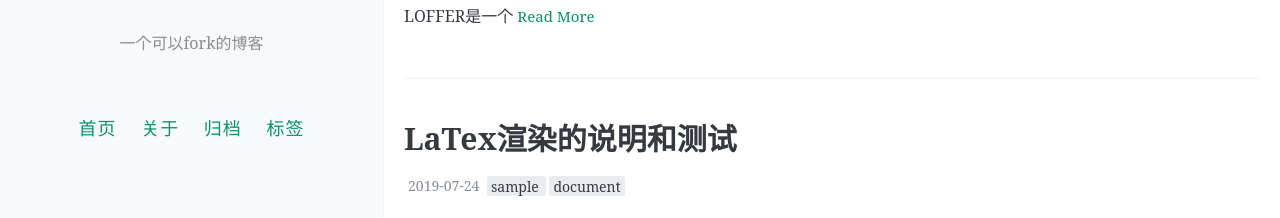
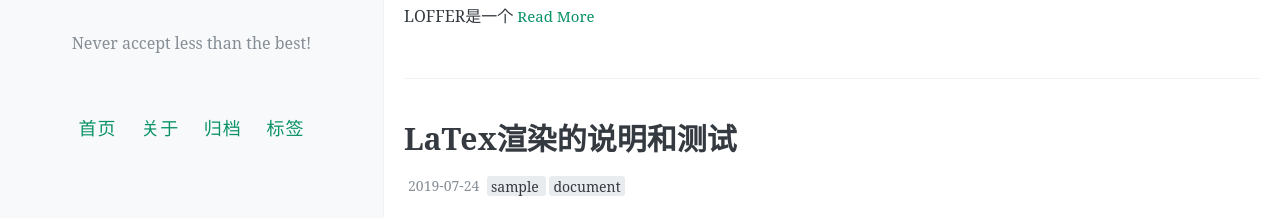
Before and after one commit to vin-c-ent/vincent_test, a Jekyll site: the page built from index.html, in a window 1280 px wide. Shown: the part 335-553 px from the top of the page. Built offline with Jekyll 4.4.1, drawn with Linux system fonts in a browser that asks for light colours; the list of posts is cut into pages by our own code; comment, search, counter and statistics services are not loaded.

Commit message:
Update _config.yml

```diff
--- a/_config.yml
+++ b/_config.yml
@@ -7,8 +7,8 @@
 # 井号后面的文字是说明文档，不会被程序读取。
 
 # 描述/签名
-name: LOFFER
-description: 一个可以fork的博客
+name: Vincent
+description: Never accept less than the best!
 
 # 输入你的网站域名（如果你没有添加自己的域名，而是直接用GitHub pages分配的域名的话可以省略）
 url:
@@ -16,7 +16,7 @@ url:
 # 添加你的博客的二级域名，一般来说是你的repository名
 # 如果你的博客的URL是：(http://yourusername.github.io/repository-name)
 # 那么就写成 "/repository-name"
-baseurl: /LOFFER
+baseurl: /vincent_test
 
 
 #
```
